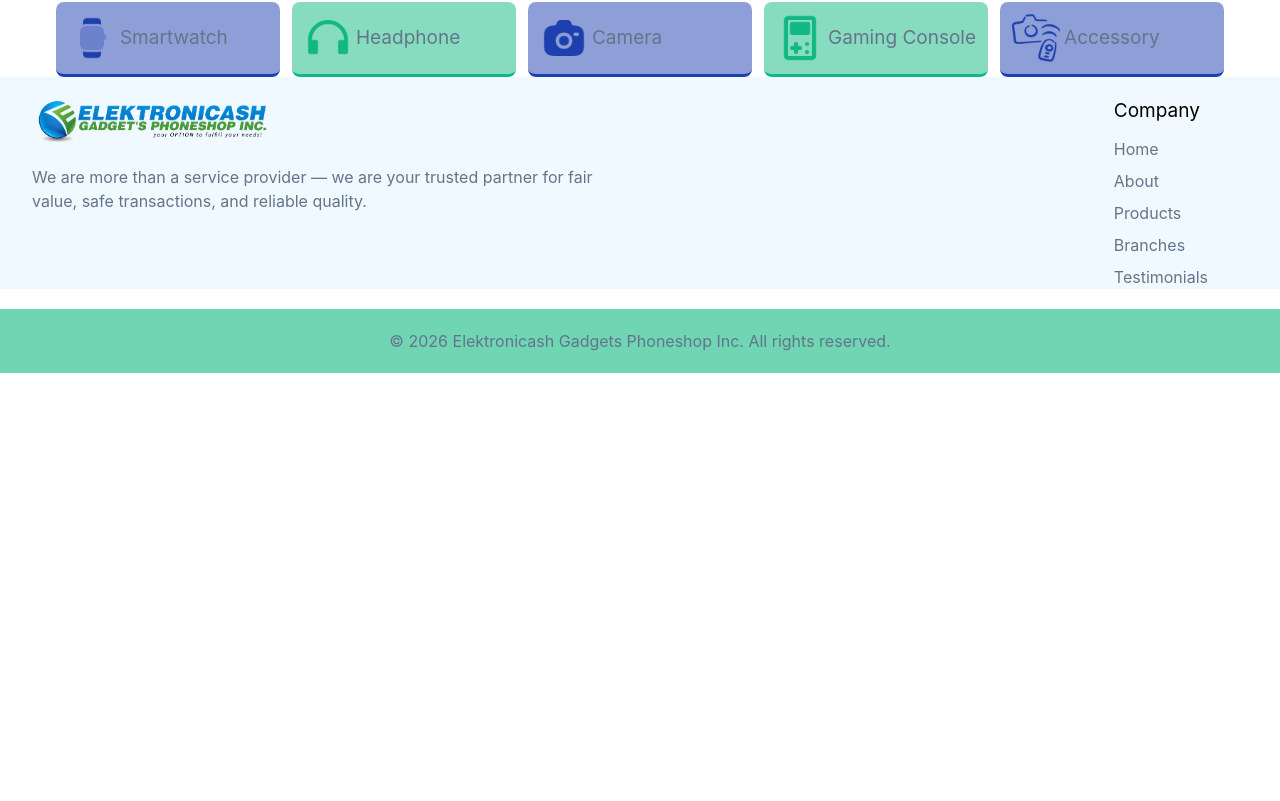
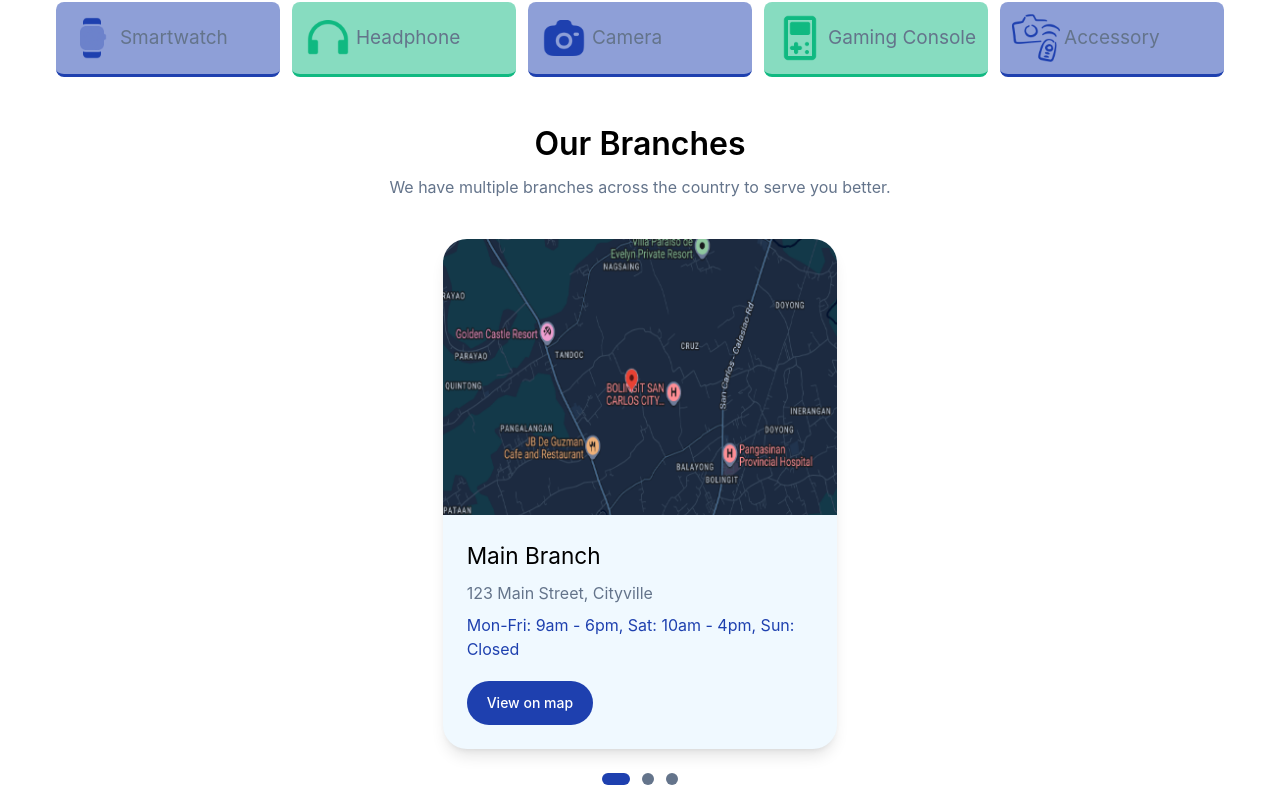
Before and after one commit to Muelvzz/elektronicash, a React app in the folder frontend/: page / in a window 1280 px wide. Shown: the part 1519-2320 px from the top of the page. Before the commit the page ends 1892 px from the top, so only its background shows below. Built offline with nearby package versions, Linux system fonts and the light colour scheme; the HTML template or start-up script is replaced by a standard one.

Commit message:
Branches Section

```diff
--- a/frontend/src/App.jsx
+++ b/frontend/src/App.jsx
@@ -2,6 +2,7 @@ import Nav from "./components/Nav";
 import Hero from "./components/Hero";
 import AboutUs from "./components/AboutUs";
 import ProductCategory from "./components/ProductCategory";
+import Branches from "./components/Branches";
 import Footer from "./components/Footer";
 
 import { HomePageProvider } from "./context/HomePageContext";
@@ -16,6 +17,7 @@ export default function App() {
           <Hero />
           <AboutUs />
           <ProductCategory />
+          <Branches />
         </main>
         <Footer />
       </HomePageProvider>
--- /dev/null
+++ b/frontend/src/components/Branches.jsx
@@ -0,0 +1,82 @@
+import { useEffect, useState } from "react";
+import { HomePageContext } from "../context/HomePageContext";
+
+export default function Branches() {
+  const {
+    homepage: { branches },
+  } = HomePageContext();
+
+  const branchList = branches?.branchList || [];
+  const [activeIndex, setActiveIndex] = useState(0);
+
+  useEffect(() => {
+    if (!branchList.length) return;
+
+    const timer = setInterval(() => {
+      setActiveIndex((current) => (current + 1) % branchList.length);
+    }, 10000);
+
+    return () => clearInterval(timer);
+  }, [branchList.length]);
+
+  if (!branchList.length) {
+    return null;
+  }
+
+  const activeBranch = branchList[activeIndex];
+
+  return (
+    <section className="flex flex-col items-center text-center px-4 py-12">
+      <div className="w-full md:w-2/3 lg:w-3/5 mb-10">
+        <h1 className="text-3xl font-semibold mb-3">{branches.title}</h1>
+        <p className="text-(--neutral-color)">{branches.content}</p>
+      </div>
+
+      <article className="w-full md:w-2/3 lg:w-1/3 bg-(--tertiary-color) shadow-lg rounded-3xl overflow-hidden">
+        <div className="flex flex-col">
+          <div className="h-80 md:h-auto">
+            <img
+              src={activeBranch.image}
+              alt={activeBranch.name}
+              className="w-full h-full object-cover"
+            />
+            <div className="absolute left-4 top-4 rounded-full bg-white/90 p-3 shadow">
+              <div className="w-4 h-4 rounded-full bg-(--primary-color)" />
+            </div>
+          </div>
+
+          <div className="p-6 flex flex-col justify-between text-left">
+            <div className="flex flex-col gap-y-2 mb-5">
+              <h3>{activeBranch.name}</h3>
+              <p className="text-(--neutral-color)">{activeBranch.address}</p>
+              <p className="text-(--primary-color)">{activeBranch.schedule}</p>
+            </div>
+
+            <div>
+              <a
+                href={activeBranch.mapLink}
+                className="inline-flex items-center justify-center rounded-full bg-(--primary-color) px-5 py-3 text-sm font-medium text-white transition hover:bg-(--primary-color)"
+              >
+                View on map
+              </a>
+            </div>
+          </div>
+        </div>
+      </article>
+
+      <div className="mt-6 flex items-center justify-center gap-3">
+        {branchList.map((_, index) => (
+          <button
+            key={index}
+            type="button"
+            onClick={() => setActiveIndex(index)}
+            className={`h-3 w-3 rounded-full transition-all duration-300 ${
+              index === activeIndex ? "bg-(--primary-color) w-7" : "bg-(--neutral-color)"
+            }`}
+            aria-label={`Show branch ${index + 1}`}
+          />
+        ))}
+      </div>
+    </section>
+  );
+}
--- a/frontend/src/info/homepage.json
+++ b/frontend/src/info/homepage.json
@@ -81,5 +81,35 @@
         "color": "--primary-color"
       }
     ]
+  },
+  "branches": {
+    "title": "Our Branches",
+    "content": "We have multiple branches across the country to serve you better.",
+    "branchList": [
+      {
+        "name": "Main Branch",
+        "address": "123 Main Street, Cityville",
+        "schedule": "Mon-Fri: 9am - 6pm, Sat: 10am - 4pm, Sun: Closed",
+        "image": "/location-dummy.png",
+        "number": "+1 (555) 123-4567",
+        "maplink": "https://www.google.com/maps/place/123+Main+Street,+Cityville"
+      },
+      {
+        "name": "Downtown Branch",
+        "address": "456 Downtown Avenue, Cityville",
+        "schedule": "Mon-Fri: 9am - 6pm, Sat: 10am - 4pm, Sun: Closed",
+        "image": "/location-dummy.png",
+        "number": "+1 (555) 987-6543",
+        "maplink": "https://www.google.com/maps/place/456+Downtown+Avenue,+Cityville"
+      },
+      {
+        "name": "Uptown Branch",
+        "address": "789 Uptown Road, Cityville",
+        "schedule": "Mon-Fri: 9am - 6pm, Sat: 10am - 4pm, Sun: Closed",
+        "image": "/location-dummy.png",
+        "number": "+1 (555) 246-8101",
+        "maplink": "https://www.google.com/maps/place/789+Uptown+Road,+Cityville"
+      }
+    ]
   }
 }
```
Also changed, not shown: frontend/public/location-dummy.png (added).
